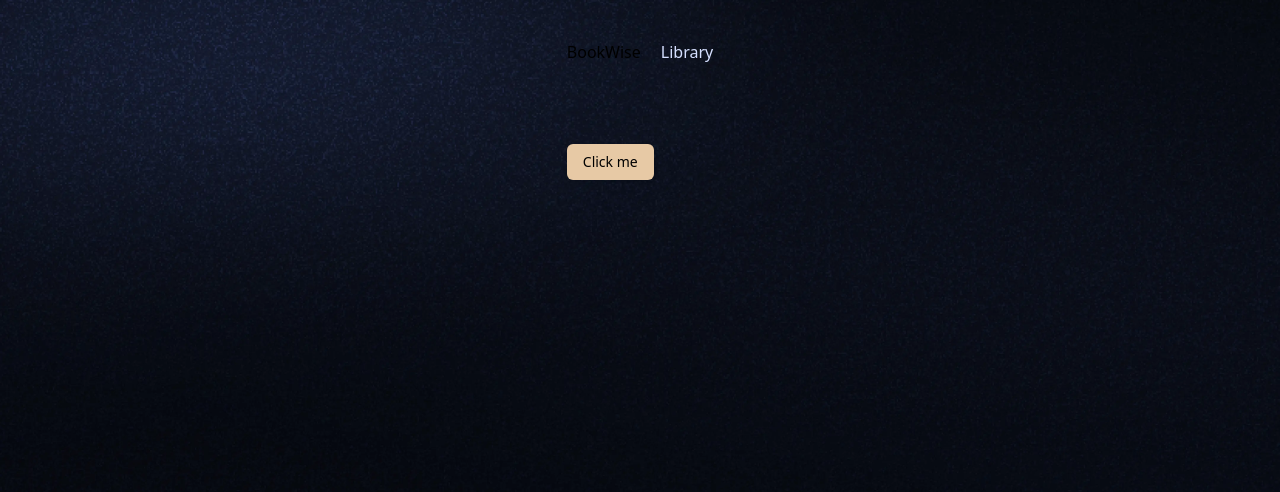
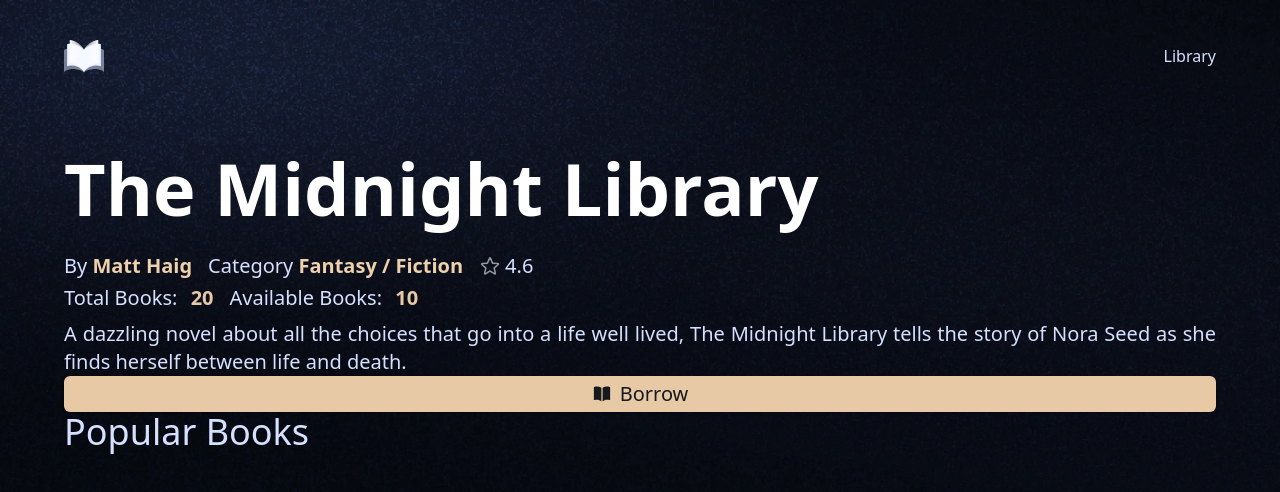
Before and after one commit to MrKudsk/University-Library, a Next.js app: page / in a window 1280 px wide. Shown: the top 492 px of the page. Built offline with nearby package versions, Linux system fonts and the light colour scheme.

Commit message:
First part of the bookoverview page

```diff
--- a/app/(root)/page.tsx
+++ b/app/(root)/page.tsx
@@ -1,9 +1,16 @@
-import {Button} from "@/components/ui/button";
+import BookList from "@/components/BookList";
+import BookOverview from "@/components/BookOverview";
+import { sampleBooks } from "@/constants";
 
 export default function Home() {
   return (
-  <>
-	<Button>Click me</Button>
-  </>
+    <>
+      <BookOverview {...sampleBooks[0]} />
+      <BookList
+        title='Latest Books'
+        books={sampleBooks}
+        containerClassName='mt-20'
+      />
+    </>
   );
 }
--- /dev/null
+++ b/components/BookList.tsx
@@ -0,0 +1,10 @@
+import React from 'react'
+
+const BookList = () => {
+  return (
+    <section>
+      <h2 className='font-bebas-neue text-4xl text-light-100'>Popular Books</h2>
+    </section>
+  )
+}
+export default BookList
--- /dev/null
+++ b/components/BookOverview.tsx
@@ -0,0 +1,31 @@
+import Image from 'next/image'
+import React from 'react'
+import { Button } from './ui/button'
+
+const BookOverview = ({ title, author, genre, rating, total_copies, available_copies, description, color, cover, }: Book) => {
+  return (
+    <section className='book-overview'>
+      <div className='flex flex-1 flex-col gab-5'>
+        <h1>{title}</h1>
+        <div className='book-info'>
+          <p>By <span className='font-semibold text-light-200'>{author}</span></p>
+          <p>Category{" "} <span className='font-semibold text-light-200'>{genre}</span></p>
+          <div className='flex flex-row gap-1'>
+            <Image src='/icons/star.svg' alt='star' width={22} height={22} />
+            <p>{rating}</p>
+          </div>
+        </div>
+        <div className='book-copies'>
+          <p>Total Books: <span>{total_copies}</span></p>
+          <p>Available Books: <span>{available_copies}</span></p>
+        </div>
+        <p className='book-description'>{description}</p>
+        <Button className='book-overview-btn'>
+          <Image src='/icons/book.svg' alt='book' width={20} height={20} />
+          <p className='font-bebas-neue text-xl text-dark-100'>Borrow</p>
+        </Button>
+      </div>
+    </section>
+  )
+}
+export default BookOverview
--- a/components/header.tsx
+++ b/components/header.tsx
@@ -3,12 +3,15 @@ import Link from 'next/link';
 import { usePathname } from 'next/navigation';
 import React from 'react';
 import { cn } from "@/lib/utils";
+import Image from 'next/image';
 
 const Header = () => {
   const pathname = usePathname();
   return (
     <header className='my-10 flex justify-between gap-5'>
-      <Link href='/'>BookWise</Link>
+      <Link href='/'>
+        <Image src='/icons/logo.svg' alt='logo' width={40} height={40} />
+      </Link>
       <ul className='flex flex-row items-center gap-8'>
         <li>
           <Link href='/library' className={cn('text-base cursor-pointer capitalize', pathname === '/library' ? 'text-light-200' : 'text-light-100')}>
--- /dev/null
+++ b/constants/index.ts
@@ -0,0 +1,192 @@
+export const navigationLinks = [
+  {
+    href: "/library",
+    label: "Library",
+  },
+
+  {
+    img: "/icons/user.svg",
+    selectedImg: "/icons/user-fill.svg",
+    href: "/my-profile",
+    label: "My Profile",
+  },
+];
+
+export const adminSideBarLinks = [
+  {
+    img: "/icons/admin/home.svg",
+    route: "/admin",
+    text: "Home",
+  },
+  {
+    img: "/icons/admin/users.svg",
+    route: "/admin/users",
+    text: "All Users",
+  },
+  {
+    img: "/icons/admin/book.svg",
+    route: "/admin/books",
+    text: "All Books",
+  },
+  {
+    img: "/icons/admin/bookmark.svg",
+    route: "/admin/book-requests",
+    text: "Borrow Requests",
+  },
+  {
+    img: "/icons/admin/user.svg",
+    route: "/admin/account-requests",
+    text: "Account Requests",
+  },
+];
+
+export const FIELD_NAMES = {
+  fullName: "Full name",
+  email: "Email",
+  universityId: "University ID Number",
+  password: "Password",
+  universityCard: "Upload University ID Card",
+};
+
+export const FIELD_TYPES = {
+  fullName: "text",
+  email: "email",
+  universityId: "number",
+  password: "password",
+};
+
+export const sampleBooks = [
+  {
+    id: 1,
+    title: "The Midnight Library",
+    author: "Matt Haig",
+    genre: "Fantasy / Fiction",
+    rating: 4.6,
+    total_copies: 20,
+    available_copies: 10,
+    description:
+      "A dazzling novel about all the choices that go into a life well lived, The Midnight Library tells the story of Nora Seed as she finds herself between life and death.",
+    color: "#1c1f40",
+    cover: "https://m.media-amazon.com/images/I/81J6APjwxlL.jpg",
+    video: "/sample-video.mp4?updatedAt=1722593504152",
+    summary:
+      "A dazzling novel about all the choices that go into a life well lived, The Midnight Library tells the story of Nora Seed as she finds herself between life and death. A dazzling novel about all the choices that go into a life well lived, The Midnight Library tells the story of Nora Seed as she finds herself between life and death.",
+  },
+  {
+    id: 2,
+    title: "Atomic Habits",
+    author: "James Clear",
+    genre: "Self-Help / Productivity",
+    rating: 4.9,
+    total_copies: 99,
+    available_copies: 50,
+    description:
+      "A revolutionary guide to making good habits, breaking bad ones, and getting 1% better every day.",
+    color: "#fffdf6",
+    cover: "https://m.media-amazon.com/images/I/81F90H7hnML.jpg",
+    video: "/sample-video.mp4?updatedAt=1722593504152",
+    summary:
+      "A revolutionary guide to making good habits, breaking bad ones, and getting 1% better every day.",
+  },
+  {
+    id: 3,
+    title: "You Don't Know JS: Scope & Closures",
+    author: "Kyle Simpson",
+    genre: "Computer Science / JavaScript",
+    rating: 4.7,
+    total_copies: 9,
+    available_copies: 5,
+    description:
+      "An essential guide to understanding the core mechanisms of JavaScript, focusing on scope and closures.",
+    color: "#f8e036",
+    cover:
+      "https://m.media-amazon.com/images/I/7186YfjgHHL._AC_UF1000,1000_QL80_.jpg",
+    video: "/sample-video.mp4?updatedAt=1722593504152",
+    summary:
+      "An essential guide to understanding the core mechanisms of JavaScript, focusing on scope and closures.",
+  },
+  {
+    id: 4,
+    title: "The Alchemist",
+    author: "Paulo Coelho",
+    genre: "Philosophy / Adventure",
+    rating: 4.5,
+    total_copies: 78,
+    available_copies: 50,
+    description:
+      "A magical tale of Santiago, an Andalusian shepherd boy, who embarks on a journey to find a worldly treasure.",
+    color: "#ed6322",
+    cover:
+      "https://m.media-amazon.com/images/I/61HAE8zahLL._AC_UF1000,1000_QL80_.jpg",
+    video: "/sample-video.mp4?updatedAt=1722593504152",
+    summary:
+      "A magical tale of Santiago, an Andalusian shepherd boy, who embarks on a journey to find a worldly treasure.",
+  },
+  {
+    id: 5,
+    title: "Deep Work",
+    author: "Cal Newport",
+    genre: "Self-Help / Productivity",
+    rating: 4.7,
+    total_copies: 23,
+    available_copies: 23,
+    description:
+      "Rules for focused success in a distracted world, teaching how to cultivate deep focus to achieve peak productivity.",
+    color: "#ffffff",
+    cover: "https://m.media-amazon.com/images/I/81JJ7fyyKyS.jpg",
+    video: "/sample-video.mp4?updatedAt=1722593504152",
+    summary:
+      "Rules for focused success in a distracted world, teaching how to cultivate deep focus to achieve peak productivity.",
+  },
+  {
+    id: 6,
+    title: "Clean Code",
+    author: "Robert C. Martin",
+    genre: "Computer Science / Programming",
+    rating: 4.8,
+    total_copies: 56,
+    available_copies: 56,
+    description:
+      "A handbook of agile software craftsmanship, offering best practices and principles for writing clean and maintainable code.",
+    color: "#080c0d",
+    cover:
+      "https://m.media-amazon.com/images/I/71T7aD3EOTL._UF1000,1000_QL80_.jpg",
+    video: "/sample-video.mp4?updatedAt=1722593504152",
+    summary:
+      "A handbook of agile software craftsmanship, offering best practices and principles for writing clean and maintainable code.",
+  },
+  {
+    id: 7,
+    title: "The Pragmatic Programmer",
+    author: "Andrew Hunt, David Thomas",
+    genre: "Computer Science / Programming",
+    rating: 4.8,
+    total_copies: 25,
+    available_copies: 3,
+    description:
+      "A timeless guide for developers to hone their skills and improve their programming practices.",
+    color: "#100f15",
+    cover:
+      "https://m.media-amazon.com/images/I/71VStSjZmpL._AC_UF1000,1000_QL80_.jpg",
+    video: "/sample-video.mp4?updatedAt=1722593504152",
+    summary:
+      "A timeless guide for developers to hone their skills and improve their programming practices.",
+  },
+  {
+    id: 8,
+    title: "The Psychology of Money",
+    author: "Morgan Housel",
+    genre: "Finance / Self-Help",
+    rating: 4.8,
+    total_copies: 10,
+    available_copies: 5,
+    description:
+      "Morgan Housel explores the unique behaviors and mindsets that shape financial success and decision-making.",
+    color: "#ffffff",
+    cover:
+      "https://m.media-amazon.com/images/I/81Dky+tD+pL._AC_UF1000,1000_QL80_.jpg",
+    video: "/sample-video.mp4?updatedAt=1722593504152",
+    summary:
+      "Morgan Housel explores the unique behaviors and mindsets that shape financial success and decision-making.",
+  },
+];
```
Also changed, not shown: types.d.ts (added, +41 -0 lines).
